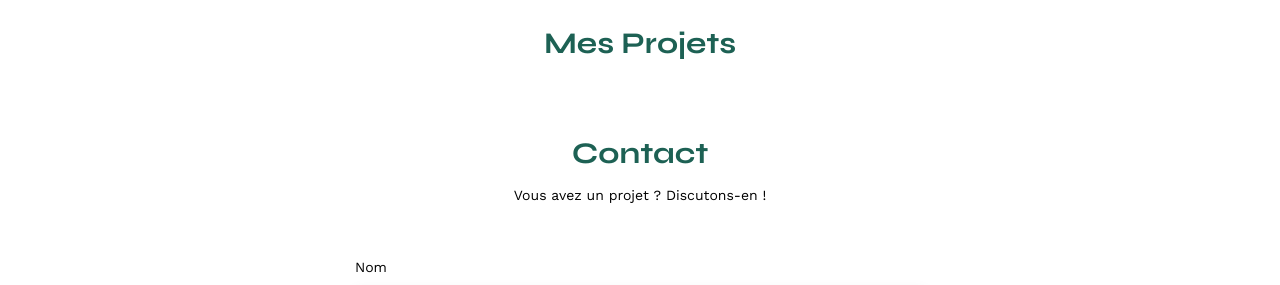
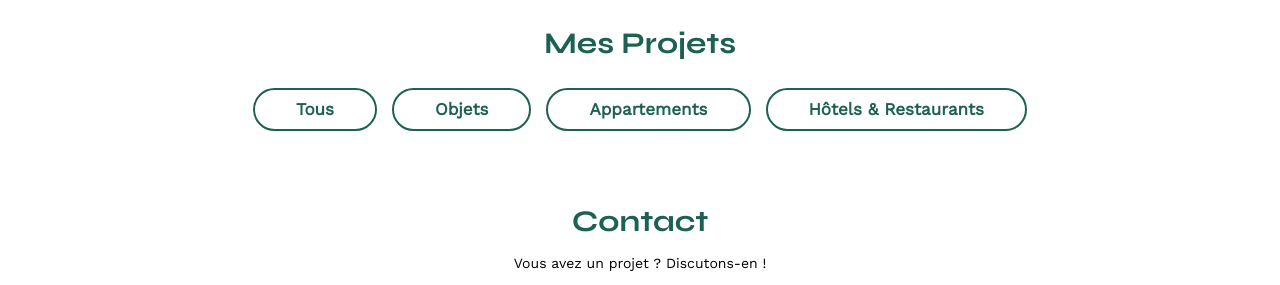
Before and after one commit to PolZeck/Projet_3_OC, a plain HTML site: page FrontEnd/index.html in a window 1280 px wide. Shown: the part 507-792 px from the top of the page. Drawn offline with nearby package versions, Linux system fonts and the light colour scheme; no server answers.

Commit message:
design button

```diff
--- a/FrontEnd/assets/style.css
+++ b/FrontEnd/assets/style.css
@@ -185,3 +185,25 @@ footer nav ul {
 	justify-content: flex-end;
 	margin: 2em
 }
+
+.button-filter p{
+	color: #1D6154;
+	font-size: 17px;
+	border: 2.5px solid #1D6154;
+	padding: 11px 41px;
+    border-radius: 30px;
+	font-weight: bold;
+}
+.filter{
+	display: flex;
+	justify-content: center;
+	margin-bottom: 25px;
+}
+.buttons{
+	display: flex;
+	gap: 15px;
+}
+.button-ilter:active{
+	background-color: #1D6154;
+	color: var(white);
+}
--- a/FrontEnd/index.html
+++ b/FrontEnd/index.html
@@ -37,9 +37,24 @@
 	</section>
 	<section id="portfolio">
 		<h2>Mes Projets</h2>
-		<div class="gallery">
+		<div class="filter">
+			<div class="buttons">
+				<div class="button-filter" data-category="all">
+					<p>Tous</p>
+				</div>
+				<div class="button-filter"data-category="objects">
+					<p>Objets</p>
+				</div>
+				<div class="button-filter" data-category="appartements">
+					<p>Appartements</p>
+				</div>
+				<div class="button-filter" data-category="hotels">
+					<p>Hôtels & Restaurants</p>
+				</div>
+			</div>
+		 </div>
 
-		</div>
+		<div class="gallery"></div>
 	</section>
 	<section id="contact">
 		<h2>Contact</h2>
```
